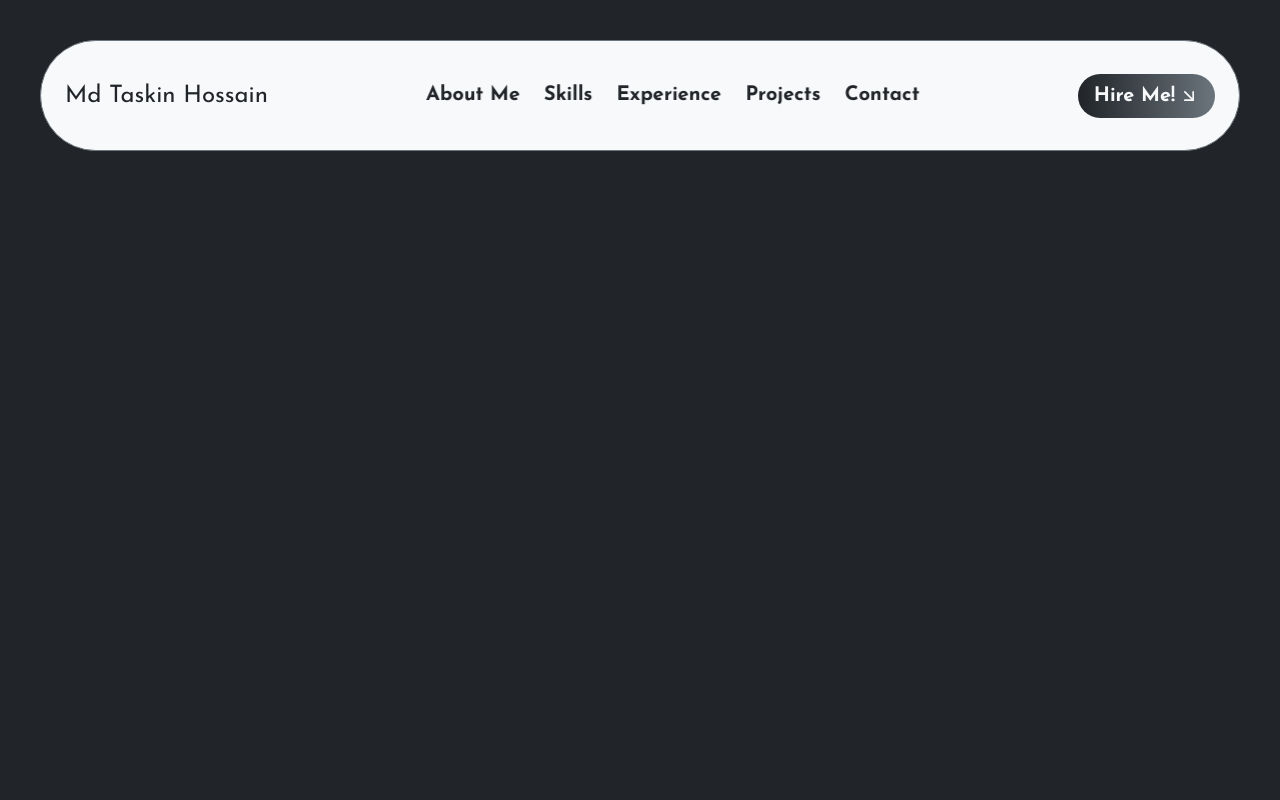
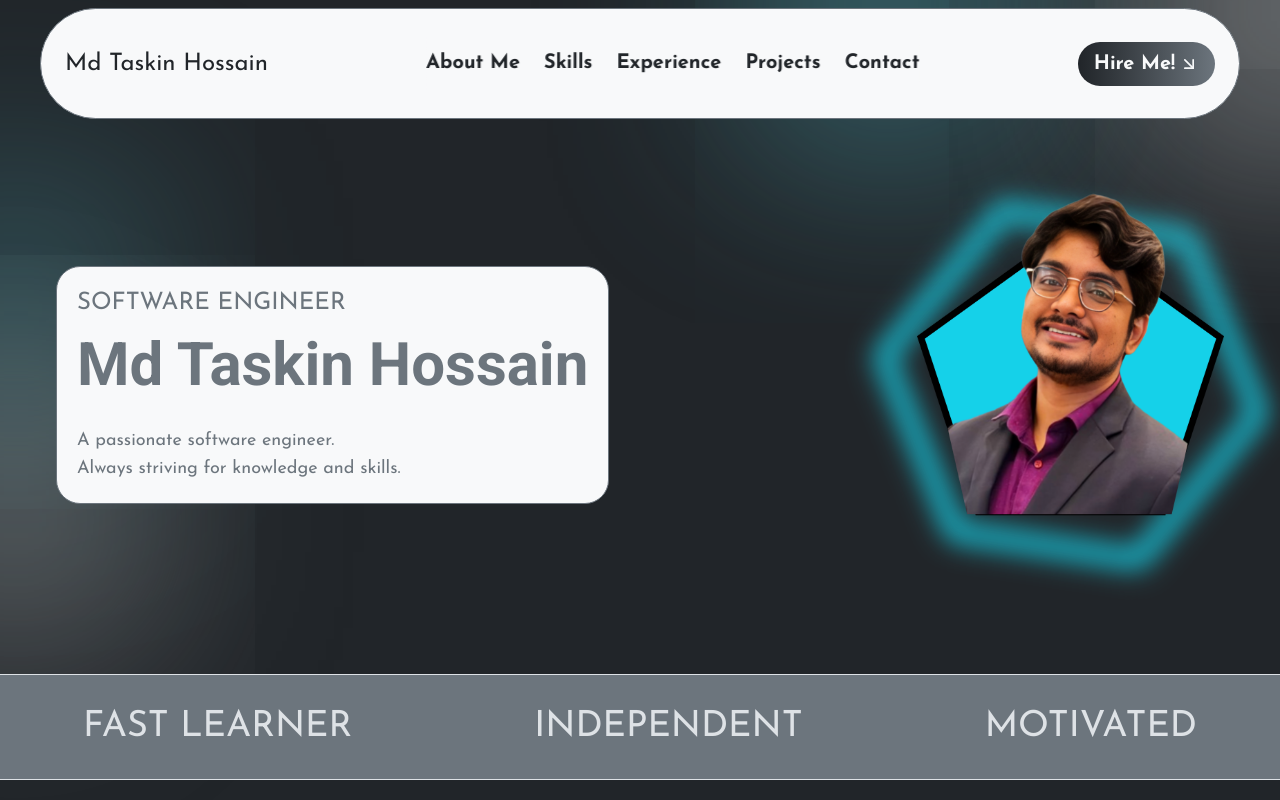
Before and after one commit to setaf007/taskin_portfolio, a React (Vite) app: page / in a window 1280 px wide. Built offline with nearby package versions, Linux system fonts and the light colour scheme.

Commit message:
Update HeroSection

```diff
--- a/src/App.jsx
+++ b/src/App.jsx
@@ -1,10 +1,15 @@
-import './App.css'
+import HeroGradient from './components/heroSection/HeroGradient'
+import HeroMain from './components/heroSection/HeroMain'
+import SubHeroSection from './components/heroSection/SubHeroSection'
 import NavbarMain from './components/navbar/NavbarMain'
 
 function App() {
   return (
     <main className='font-body'>
       <NavbarMain />
+      <HeroMain />
+      <HeroGradient />
+      <SubHeroSection />
     </main>
   )
 }
--- /dev/null
+++ b/src/components/heroSection/HeroGradient.jsx
@@ -0,0 +1,18 @@
+import React from 'react'
+
+const HeroGradient = () => {
+  return (
+    <div>
+        <div className='shadow-cyanMediumShadow absolute top-0 right-[400px]
+        -z-10 animate-pulse'></div>
+        <div className='shadow-whiteShadow absolute top-0 right-0
+        -z-10 animate-pulse'></div>
+        <div className='shadow-cyanMediumShadow absolute top-[300px]
+        left-0 -z-10 opacity-50'></div>
+        <div className='shadow-whiteShadow absolute top-[500px]
+        left-0 -z-10 opacity-50'></div>
+    </div>
+  )
+}
+
+export default HeroGradient
--- /dev/null
+++ b/src/components/heroSection/HeroMain.jsx
@@ -0,0 +1,17 @@
+import React from 'react'
+import HeroText from './HeroText'
+import HeroPic from './HeroPic'
+
+const HeroMain = () => {
+  return (
+    <div className='pt-40 pb-16'>
+        <div className='flex md:flex-row sm:flex-col max-w-[1200px] mx-auto
+        justify-between items-center relative px-4'>
+            <HeroText />
+            <HeroPic />
+        </div>
+    </div>
+  )
+}
+
+export default HeroMain
--- /dev/null
+++ b/src/components/heroSection/HeroPic.jsx
@@ -0,0 +1,18 @@
+import React from 'react'
+import { BsHexagon } from "react-icons/bs";
+
+const HeroPic = () => {
+  return (
+    <div className='h-full flex items-center justify-center '>
+        <img src='../../public/images/HexaPic.png' alt='Taskin'
+        className='max-h-[450px] w-auto '>
+        </img>
+        <div className='absolute -z-10 flex justify-center items-center animate-pulse'>
+            <BsHexagon className='md:h-[90%] sm:h-[120%] min-h-[400px]
+            w-auto text-cyan blur-md animate-[spin_20s_linear_infinite]'/>
+        </div>
+    </div>
+  )
+}
+
+export default HeroPic
--- /dev/null
+++ b/src/components/heroSection/HeroText.jsx
@@ -0,0 +1,23 @@
+import React from 'react'
+
+const HeroText = () => {
+  return (
+    <div className='flex flex-col gap-4 h-full justify-center md:text-left
+    sm:text-center bg-white p-5 rounded-3xl border-[0.5px]
+     border-darkGrey hover:shadow-cyanShadow transition-all
+     duration-500 cursor-default'>
+        <h2 className='lg:text-2xl sm:text-xl uppercase text-darkGrey'>
+            Software Engineer
+        </h2>
+        <h1 className='md:text-[2.8rem] lg:text-6xl sm:text-4xl font-bold
+        font-special text-darkGrey'>
+            Md Taskin Hossain
+        </h1>
+        <p className='text-lg mt-4 text-darkGrey'>
+            A passionate software engineer.<br/>Always striving for knowledge and skills.
+        </p>
+    </div>
+  )
+}
+
+export default HeroText
--- /dev/null
+++ b/src/components/heroSection/SubHeroSection.jsx
@@ -0,0 +1,15 @@
+import React from 'react'
+
+const SubHeroSection = () => {
+  return (
+    <div className='w-full border-y border-lightGrey text-lightGrey
+    flex justify-around uppercase xl:text-4xl md:text-2xl sm:text-4xl
+    py-8 items-center gap-4 bg-darkGrey'>
+        <p className='md:block sm:hidden'>Fast Learner</p>
+        <p className='md:block sm:hidden'>Independent</p>
+        <p >Motivated</p>
+    </div>
+  )
+}
+
+export default SubHeroSection
--- a/src/components/navbar/NavbarBtn.jsx
+++ b/src/components/navbar/NavbarBtn.jsx
@@ -6,7 +6,7 @@ const NavbarBtn = () => {
     <button className='px-4 py-2 rounded-full text-xl font-bold
      text-white flex items-center gap-1
      bg-gradient-to-r from-black to-darkGrey hover:border-lightGrey hover:scale-110
-     transition-all duration-500 hover:shadow-blackShadow'>
+     transition-all duration-500 hover:shadow-cyanShadow'>
       Hire Me!
       <div className='sm:hidden md:block'>
         <LuArrowDownRight />
--- a/src/components/navbar/NavbarLogo.jsx
+++ b/src/components/navbar/NavbarLogo.jsx
@@ -3,7 +3,7 @@ import React from 'react'
 const NavbarLogo = () => {
   return (
     <div>
-      <h1 className='text-black text-2xl sm:hidden md:block'>
+      <h1 className='text-black text-2xl sm:hidden md:block cursor-default'>
         Md Taskin Hossain
       </h1>
       <h1 className='text-black font-special font-extrabold text-4xl
--- a/src/index.css
+++ b/src/index.css
@@ -7,6 +7,7 @@
   --color-lightBrown: #645550;
   --color-darkBrown: #2c2523;
   --color-black: #212529;
+  --color-darkBlack: #000000;
   --color-white: #f8f9fa;
   --color-cyan: #15d1e9;
   --color-lightCyan: #88e5f0;
@@ -20,12 +21,14 @@
   --font-body: "Josefin Sans", "sans-serif";
   --font-special: "Roboto", "sans-serif";
   --shadow-cyanShadow: 0px 0px 20px 0px rgba(94, 206, 220, 0.5);
+  --shadow-cyanMediumShadow: 10px 10px 200px 150px rgba(94, 206, 220, 0.5);
   --shadow-blackShadow: 0px 0px 20px 0px rgba(33, 37, 41, 0.5);
+  --shadow-whiteShadow: 10px 10px 200px 150px rgb(248, 249, 250, 0.5);
   --breakpoint-sm: 350px;
   --breakpoint-md: 768px;
   --breakpoint-lg: 1024px;
   --breakpoint-xl: 1280px;
-  --breakpoint-xxl: 1536px;
+  --breakpoint-2xl: 1536px;
 }
 
 body {
```
Also changed, not shown: public/images/HexaPic.png.
